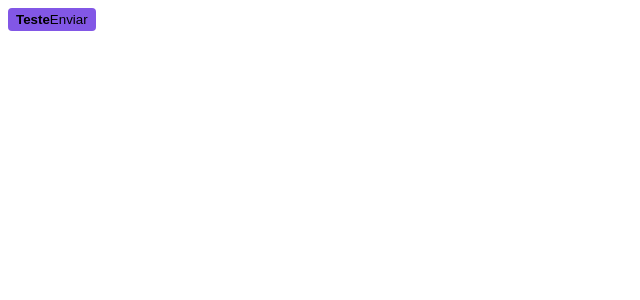
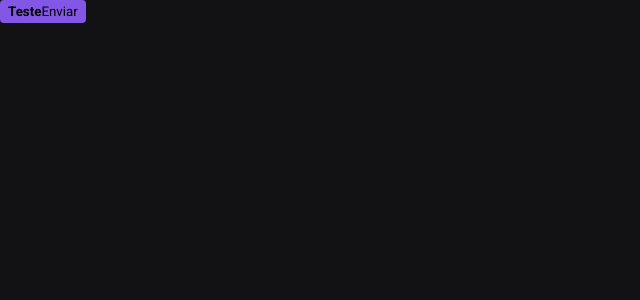
Before and after one commit to Sep-Nation/CatMeow, a Next.js app in the folder shop/: page / in a window 1280 px wide. Shown: the top 300 px of the page, without its empty margins (0-640 px from the left). Built offline with nearby package versions, Linux system fonts and the light colour scheme.

Commit message:
Foi adicionado estilos globais ao projeto

```diff
--- a/shop/src/pages/_app.tsx
+++ b/shop/src/pages/_app.tsx
@@ -1,5 +1,9 @@
-function MyApp({Component, pageProps}) {
+import { globalStyles } from "@/styles/global"
+import { AppProps } from "next/app"
+
+globalStyles();
+
+export default function App({Component, pageProps}: AppProps) {
+
   return <Component {... pageProps} />
 }
-
-export default MyApp
--- /dev/null
+++ b/shop/src/styles/global.ts
@@ -0,0 +1,19 @@
+import { globalCss } from ".";
+
+export const globalStyles = globalCss({
+  '*': {
+    margin: 0,
+    padding: 0,
+  },
+
+  body: {
+    backgroundColor: '$gray900',
+    color: '$gray100',
+    '-webkit-font-smoothing': 'antialiased',
+  },
+
+  'body, input, textarea, button': {
+    fontFamily: 'Roboto',
+    fontWeight: 400,
+  }
+})
--- a/shop/src/styles/index.ts
+++ b/shop/src/styles/index.ts
@@ -13,6 +13,14 @@
   theme: {
     colors: {
       rocketseat: '#8257e6',
+
+      gray900: '#121214',
+      gray800: '#202024',
+      gray300: '#c4c4cc',
+      gray100: '#e1e1e6',
+
+      green500: '#00875f',
+      green300: '#00b37e'
     }
   }
 })
```
